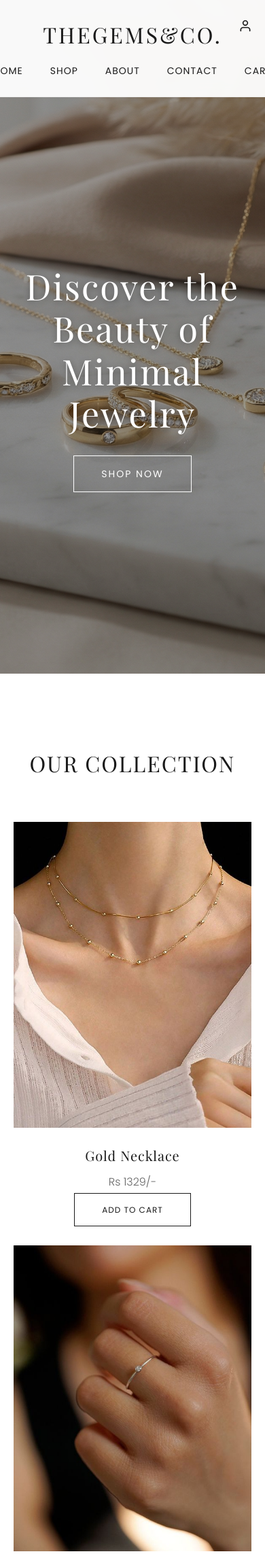
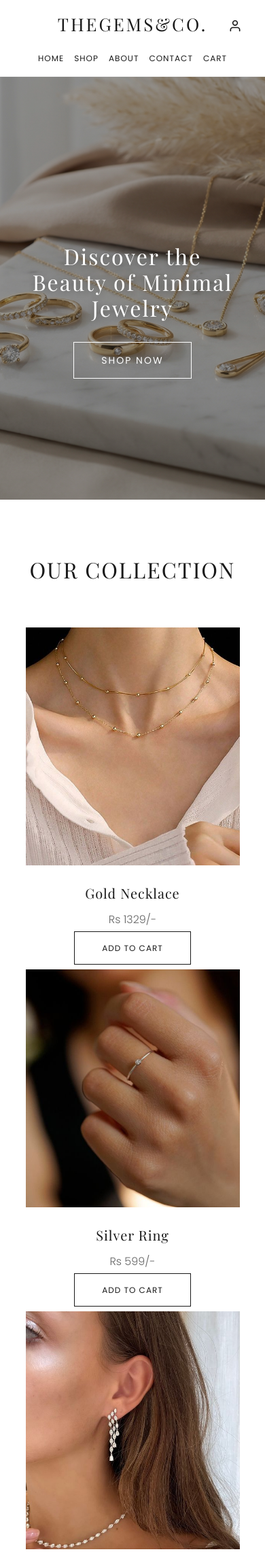
Before and after one commit to aaryaa29/Gems-and-Co, a PHP site: page / in a window 390 px wide. Shown: the top 2286 px of the page at 68% size. Run offline with PHP 8.4, Linux system fonts and the light colour scheme; some libraries are stand-ins or nearby versions; some web fonts are replaced.

Commit message:
Optimize entire CSS layout for extreme mobile responsiveness

```diff
--- a/styles.css
+++ b/styles.css
@@ -756,3 +756,62 @@ footer p {
 .dropdown-menu a::after {
     display: none !important; /* Override navbar underline */
 }
+
+/* --- Mobile Responsiveness --- */
+@media (max-width: 768px) {
+    /* Header & Navigation */
+    header {
+        padding: 15px 0;
+        position: relative; /* Change from fixed to prevent overlapping content on tiny screens if wrapped */
+    }
+
+    .logo {
+        position: static;
+        transform: none;
+        margin-bottom: 15px;
+        font-size: 26px;
+    }
+
+    nav ul {
+        flex-wrap: wrap;
+        gap: 15px;
+        margin-top: 0;
+    }
+
+    nav ul li a {
+        font-size: 12px;
+    }
+
+    .profile-dropdown {
+        position: absolute;
+        top: 15px;
+        right: 15px;
+    }
+
+    /* Hero Section */
+    .hero {
+        padding: 120px 20px 80px;
+        min-height: 50vh;
+    }
+
+    .hero h2 {
+        font-size: 32px;
+    }
+
+    /* Typography & Spacing */
+    .section-title {
+        font-size: 28px !important;
+    }
+
+    .products {
+        padding: 50px 20px;
+    }
+
+    .product-grid {
+        gap: 20px;
+    }
+
+    .product img {
+        height: 350px;
+    }
+}
```
